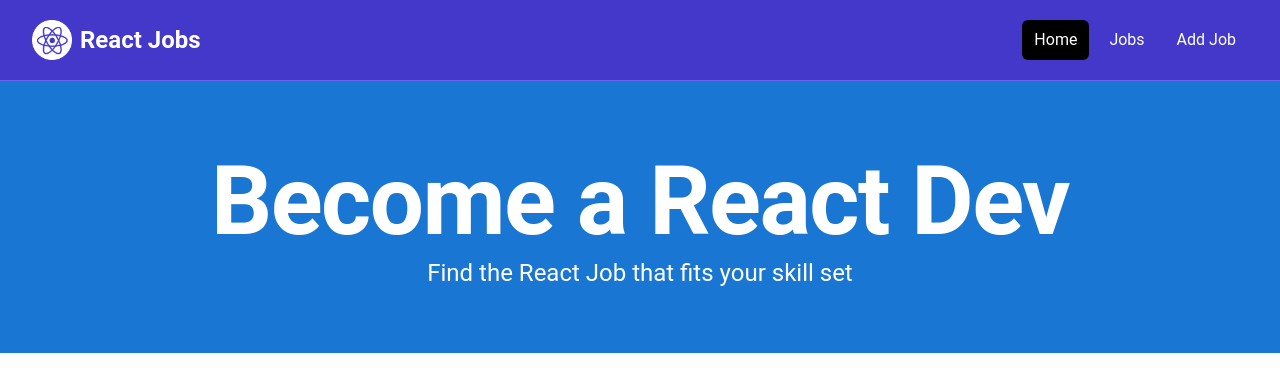
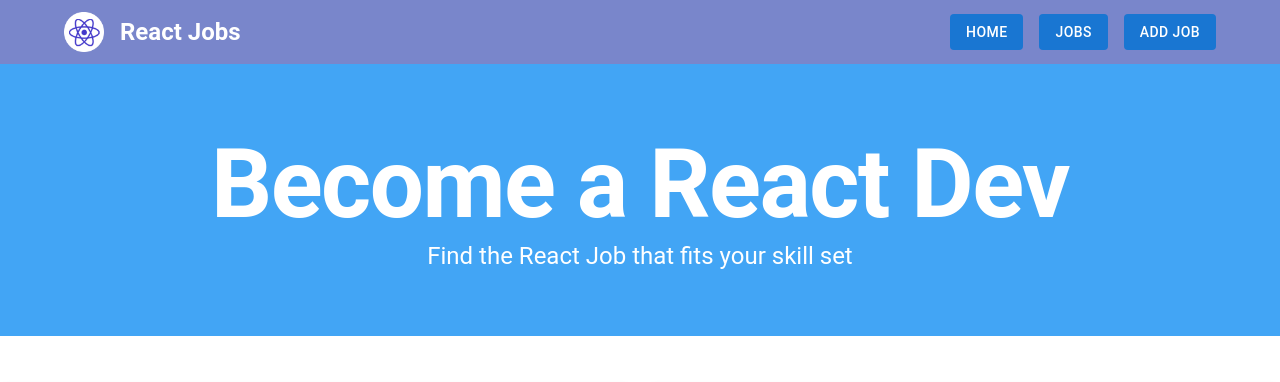
Before and after one commit to AdrianVisan/LearningReactTypescript, a React (Vite) app: page / in a window 1280 px wide. Shown: the top 382 px of the page. Built offline with nearby package versions, Linux system fonts and the light colour scheme; no server answers.

Commit message:
Migrate NavBar to MUI

```diff
--- a/src/components/Hero.tsx
+++ b/src/components/Hero.tsx
@@ -12,7 +12,7 @@ function Hero({
       paddingTop={8}
       paddingBottom={8}
       marginBottom={4}
-      sx={{ backgroundColor: 'primary.main' }}>
+      sx={{ backgroundColor: 'primary.light' }}>
       <Box
         maxWidth="xl"
         margin="auto"
--- a/src/components/NavBar.tsx
+++ b/src/components/NavBar.tsx
@@ -1,39 +1,44 @@
-import { NavLink, NavLinkRenderProps } from 'react-router-dom';
 import logo from '../assets/images/logo.png';
+import AppBar from '@mui/material/AppBar';
+import Container from '@mui/material/Container';
+import Typography from '@mui/material/Typography';
+import Toolbar from '@mui/material/Toolbar';
+import Icon from '@mui/material/Icon';
+import Box from '@mui/material/Box';
+import { Button } from '@mui/material';
 
 function NavBar() {
-  const linkClass = (renderProps: NavLinkRenderProps) =>
-    renderProps.isActive
-      ? 'text-white bg-black hover:bg-gray-900 hover:text-white rounded-md px-3 py-2'
-      : 'text-white hover:bg-gray-900 hover:text-white rounded-md px-3 py-2';
   return (
-    <nav className="bg-indigo-700 border-b border-indigo-500">
-      <div className="mx-auto max-w-7xl px-2 sm:px-6 lg:px-8">
-        <div className="flex h-20 items-center justify-between">
-          <div className="flex flex-1 items-center justify-center md:items-stretch md:justify-start">
-            <NavLink className="flex flex-shrink-0 items-center mr-4" to="/">
-              <img className="h-10 w-auto" src={logo} alt="React Jobs" />
-              <span className="hidden md:block text-white text-2xl font-bold ml-2">
-                React Jobs
-              </span>
-            </NavLink>
-            <div className="md:ml-auto">
-              <div className="flex space-x-2">
-                <NavLink to="/" className={linkClass}>
-                  Home
-                </NavLink>
-                <NavLink to="/jobs" className={linkClass}>
-                  Jobs
-                </NavLink>
-                <NavLink to="/add-job" className={linkClass}>
-                  Add Job
-                </NavLink>
-              </div>
-            </div>
-          </div>
-        </div>
-      </div>
-    </nav>
+    <AppBar position="static" color="secondary">
+      <Container maxWidth="lg">
+        <Toolbar disableGutters>
+          <Box display="flex" alignItems="center" sx={{ flexGrow: 1 }}>
+            <Icon sx={{ height: '2.5rem', width: '2.5rem' }}>
+              <img src={logo} />
+            </Icon>
+            <Typography
+              variant="h5"
+              component="a"
+              href="/"
+              fontWeight="bold"
+              marginLeft={2}>
+              React Jobs
+            </Typography>
+          </Box>
+          <Box sx={{ flexGrow: 0 }}>
+            <Button variant="contained" href="/" sx={{ marginRight: 2 }}>
+              Home
+            </Button>
+            <Button variant="contained" href="/jobs" sx={{ marginRight: 2 }}>
+              Jobs
+            </Button>
+            <Button variant="contained" href="/add-job">
+              Add Job
+            </Button>
+          </Box>
+        </Toolbar>
+      </Container>
+    </AppBar>
   );
 }
 
--- a/src/main.tsx
+++ b/src/main.tsx
@@ -5,6 +5,13 @@ import App from './App.tsx';
 import { createTheme, ThemeProvider } from '@mui/material';
 
 const defaultTheme = createTheme({
+  palette: {
+    secondary: {
+      light: '#939ed5',
+      main: '#7986cb',
+      dark: '#545d8e',
+    },
+  },
   components: {
     MuiButton: {
       defaultProps: {
```
